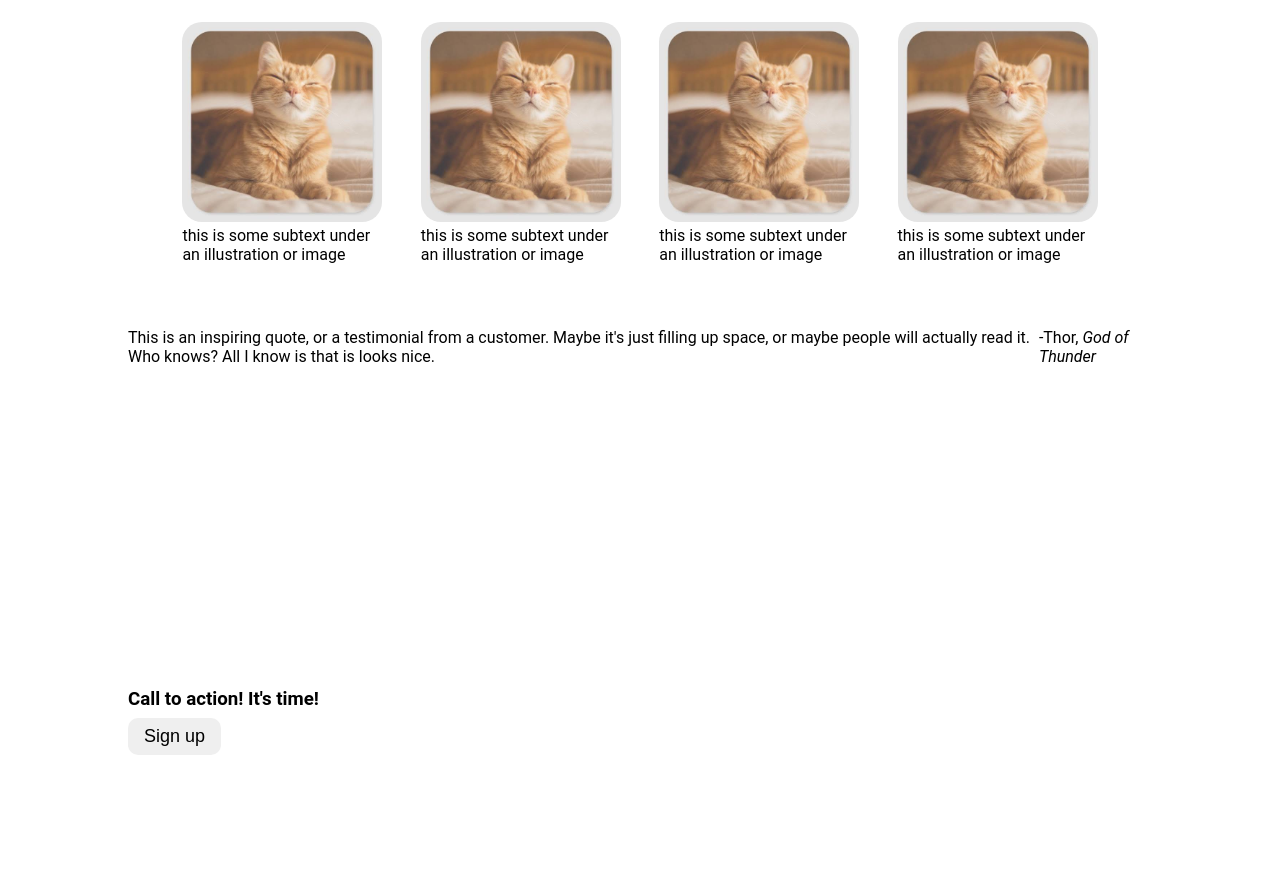
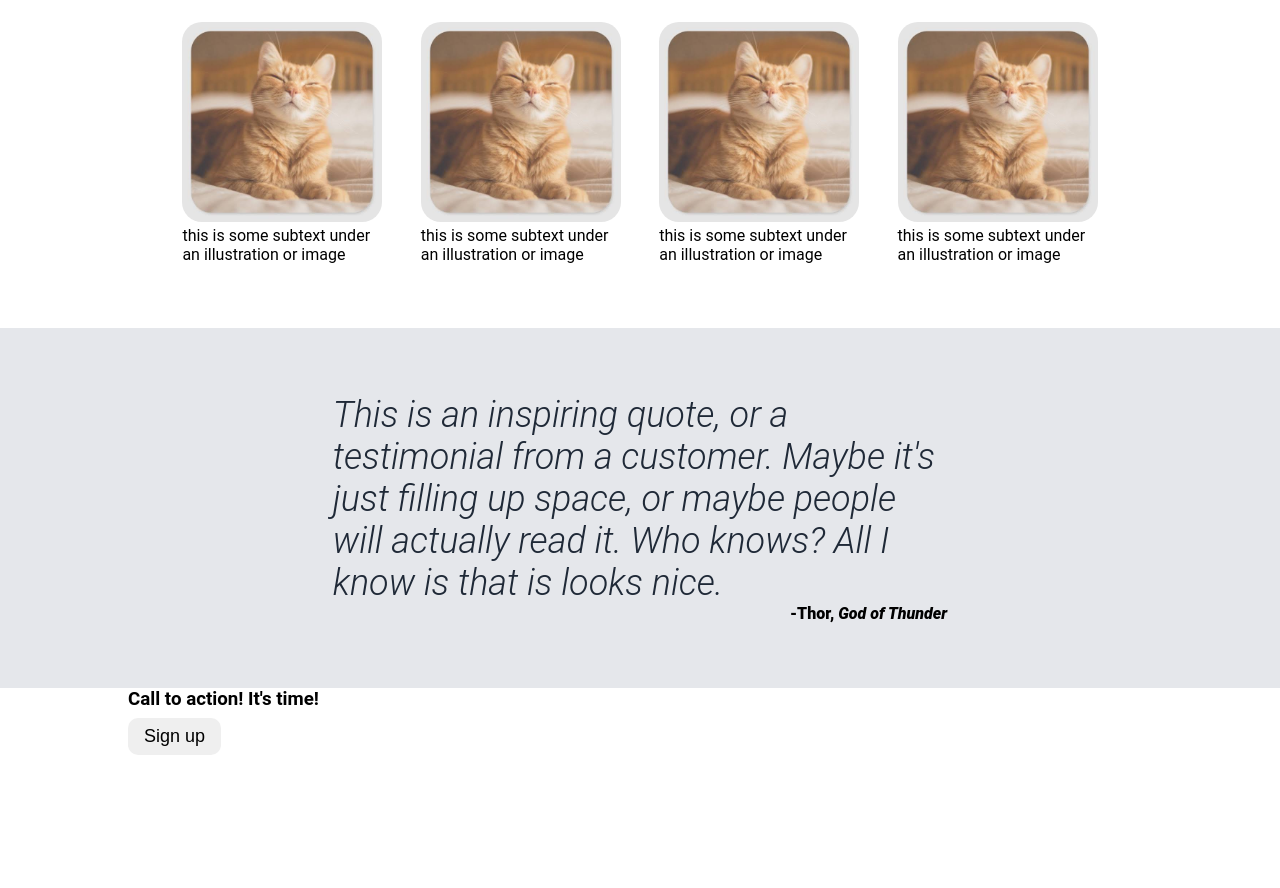
Before and after one commit to timmutia/odin-landing-page, a plain HTML site: page index.html in a window 1280 px wide. Shown: the part 524-1412 px from the top of the page. Drawn offline with Linux system fonts and the light colour scheme.

Commit message:
feat: added the quote-section v1

```diff
--- a/index.html
+++ b/index.html
@@ -64,10 +64,12 @@
             </div>
         </section>
         <section class="quote-section">
-            <blockquote>
-                <p>This is an inspiring quote, or a testimonial from a customer. Maybe it's just filling up space, or maybe people will actually read it. Who knows? All I know is that is looks nice.</p>
-            </blockquote>
-            <p>-Thor, <cite>God of Thunder</cite></p>
+            <div class="blockquote">
+                <blockquote>
+                    <p>This is an inspiring quote, or a testimonial from a customer. Maybe it's just filling up space, or maybe people will actually read it. Who knows? All I know is that is looks nice.</p>
+                </blockquote>
+                <p class="bold">-Thor, <cite>God of Thunder</cite></p>
+            </div>
         </section>
         <section class="call-to-act-section">
             <div class="call-to-act">
--- a/style.css
+++ b/style.css
@@ -179,6 +179,36 @@ h2 {
 }
 
 
+/* quote section */
+
+
+.quote-section {
+    background-color: var(--gray-background);
+    padding-top: 2rem;
+    padding-bottom: 2rem;
+    display: flex;
+    justify-content: center;
+    align-items: center;
+}
+
+.blockquote {
+    display: flex;
+    flex-direction: column;
+    justify-content: center;
+    align-items: center;
+    width: 60%;
+}
+
+.blockquote > p {
+    align-self: flex-end;
+}
+
+blockquote p {
+    font-size: var(--h2-font);
+    color: var(--par-text-color);
+    font-weight: 300;
+    font-style: italic;
+}
 
 
 @media screen and (max-width: 1439px){
@@ -193,6 +223,13 @@ h2 {
         padding-left: calc((100vw - 680px)/2);
         padding-right: calc((100vw - 680px)/2);
     }
+    .blockquote {
+        width: 80%;
+    }
+
+    blockquote p {
+        font-size: var(--h3-font);
+    }
 }
 
 @media screen and (max-width: 679px) {
```
